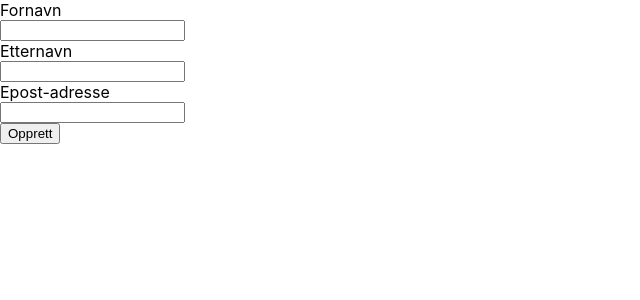
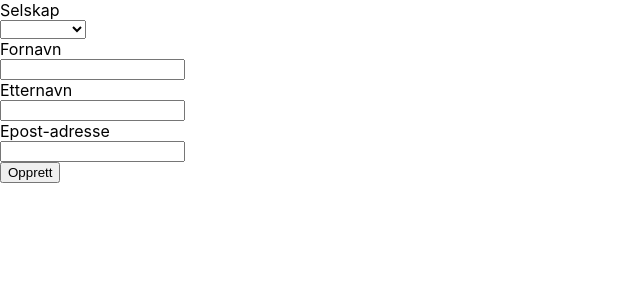
Before and after one commit to varianter/create-variant-user, a React (Create React App) app: page / in a window 1280 px wide. Shown: the top 300 px of the page, without its empty margins (0-640 px from the left). Built offline with nearby package versions, Linux system fonts and the light colour scheme; no server answers.

Commit message:
legger til støtte for oslo

```diff
--- a/src/App.css
+++ b/src/App.css
@@ -1,4 +1,4 @@
 
-input {
+input, select{
   display: block;
 }
--- a/src/App.js
+++ b/src/App.js
@@ -4,18 +4,29 @@ import { useState } from 'react';
 
 function NewVariantForm({addUser}){
 
-  const [firstName, setFirstName] = useState();
-  const [lastName, setLastName] = useState();
-  const [email, setEmail] = useState();
+  const [firstName, setFirstName] = useState("");
+  const [lastName, setLastName] = useState("");
+  const [email, setEmail] = useState("");
+  const [company, setCompany] = useState("0");
 
   const handleSubmit= (e) => {
-    addUser({firstName, lastName, email});
+    addUser({company, firstName, lastName, email});
     e.preventDefault();
   }
 
 
   return (
   <form onSubmit={e => {handleSubmit(e)}}>
+    <label>Selskap</label>
+    <select name='company'
+      value={company}
+      onChange={e => setCompany(e.target.value)}
+    >
+      <option value="0"></option>
+      <option value="1479429">Oslo</option>
+      <option value="968670">Trondheim</option>
+      <option value="000000">Bergen</option>
+    </select>
     <label>Fornavn</label>
     <input
       name='firstName'
@@ -47,19 +58,19 @@ function NewVariantForm({addUser}){
 
 function App() {
 
-  const [created, setCreated] = useState("");
-  const harvestAccountId = 968670;
+  const [status, setStatus] = useState("");
   const harvestAuthKey = process.env.REACT_APP_HARVEST_AUTH_KEY;
-  const harvestHeaders = {
-    "User-Agent": "create-variant",
-    "Authorization": "Bearer " + harvestAuthKey,
-    "Harvest-Account-ID": harvestAccountId,
-    "Content-Type": "application/json"
+  const getHarvestHeaders = (company) => {
+    return {
+      "User-Agent": "create-variant",
+      "Authorization": "Bearer " + harvestAuthKey,
+      "Harvest-Account-ID": company,
+      "Content-Type": "application/json"
+    }
   };
   const baseUrl = "https://api.harvestapp.com/v2/";
 
   const createHarvestUser = async (user) => {
-
 
     const data = {
       email : user.email,
@@ -73,26 +84,40 @@ function App() {
     try {
       const response = await fetch(url, {
         method: 'POST',
-        headers: harvestHeaders,
+        headers: getHarvestHeaders(user.company),
         body: JSON.stringify(data)
       });
+      if (!response.ok) {
+        const error = await response.text();
+        const msg = JSON.parse(error).message;
+        return {ok:false, msg};
+      }
       const json = await response.json();
-      return json.id;
+      return {ok:true, id:json.id};
     } catch(error)  {
       console.error('Error:', error);
+      return {ok:false, msg: error.message};
     };
   }
 
-  const assignUserToVariantTid = async (userId) => {
+  const assignUserToVariantTid = async (userId, user) => {
     console.log(userId);
-    const variantTidProsjektIder = ['18275198','22639922','22639947','22640097','22646435','22639990','22640019']
+    let variantTidProsjektIder = [];
+    if (user.company === "968670"){ //trondheim
+      variantTidProsjektIder = ['18275198','22639922','22639947','22640097','22646435','22639990','22640019']
+    } else if (user.company === "1479429") { //oslo
+      variantTidProsjektIder = ['29657291','29657318','29657321','29657351','29657372','29657382','29657393']
+    } else {
+      return "Selskap finnes ikke!"
+    }
+
     const data = {user_id : userId } ;
     for (let projectId of variantTidProsjektIder ){
       let url = baseUrl + "projects/" + projectId + "/user_assignments";
       try {
-        const response = await fetch(url, {
+        await fetch(url, {
           method: 'POST',
-          headers: harvestHeaders,
+          headers: getHarvestHeaders(user.company),
           body: JSON.stringify(data)
         });
       } catch(error)  {
@@ -105,17 +130,20 @@ function App() {
 
 
   const addUser = async (user) => {
-    const userId = await createHarvestUser(user);
-    console.log(userId);
-    const ok = await assignUserToVariantTid(userId);
-
-    setCreated(ok);
+    setStatus("Opretter bruker ...")
+    const ret = await createHarvestUser(user);
+    if (!ret.ok) {
+      setStatus(ret.msg);
+      return;
+    }
+    const ok = await assignUserToVariantTid(ret.id, user);
+    setStatus(ok);
   }
 
   return (
     <div className="App">
       <NewVariantForm addUser={addUser}/>
-      <div>{created}</div>
+      <div>{status}</div>
     </div>
   );
 }
```
